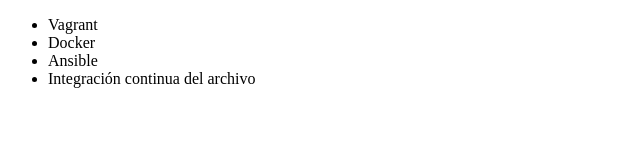
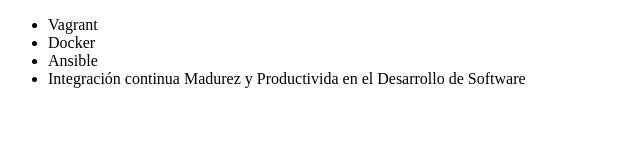
Before and after one commit to Alissandry1993/alura-git, a plain HTML site: page index.html in a window 1280 px wide. Shown: the whole page, without its empty margins (0-640 px from the left). Drawn offline with Linux system fonts and the light colour scheme.

Commit message:
Renombrando curso de Integracion continua

```diff
--- a/index.html
+++ b/index.html
@@ -9,7 +9,7 @@
          <li> Vagrant </li>
          <li> Docker </li>
          <li> Ansible </li>
-         <li> Integración continua del archivo </li>
+         <li> Integración continua Madurez y Productivida en el Desarrollo de Software </li>
      </ul>
 </body>
 </html>
```
